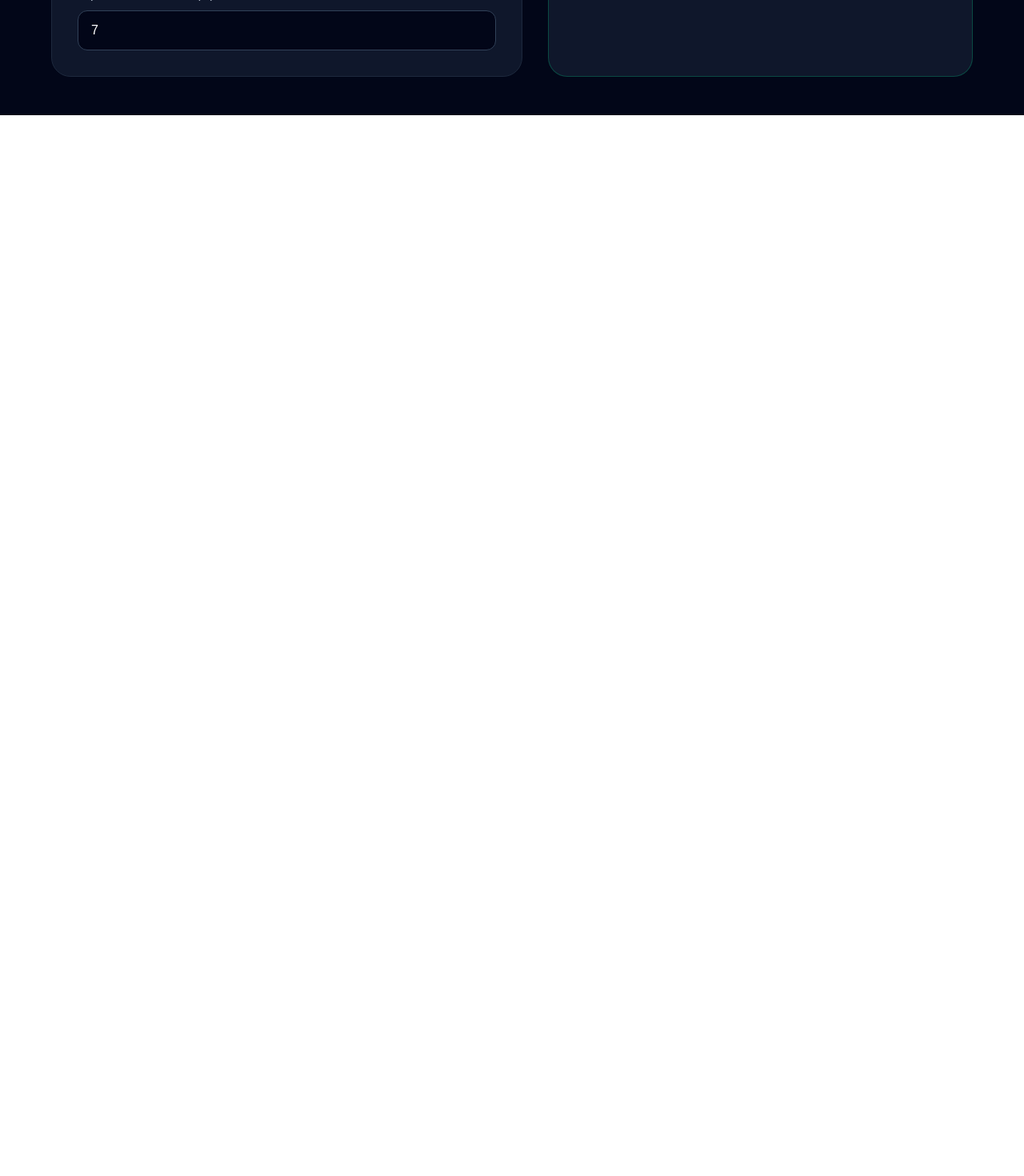
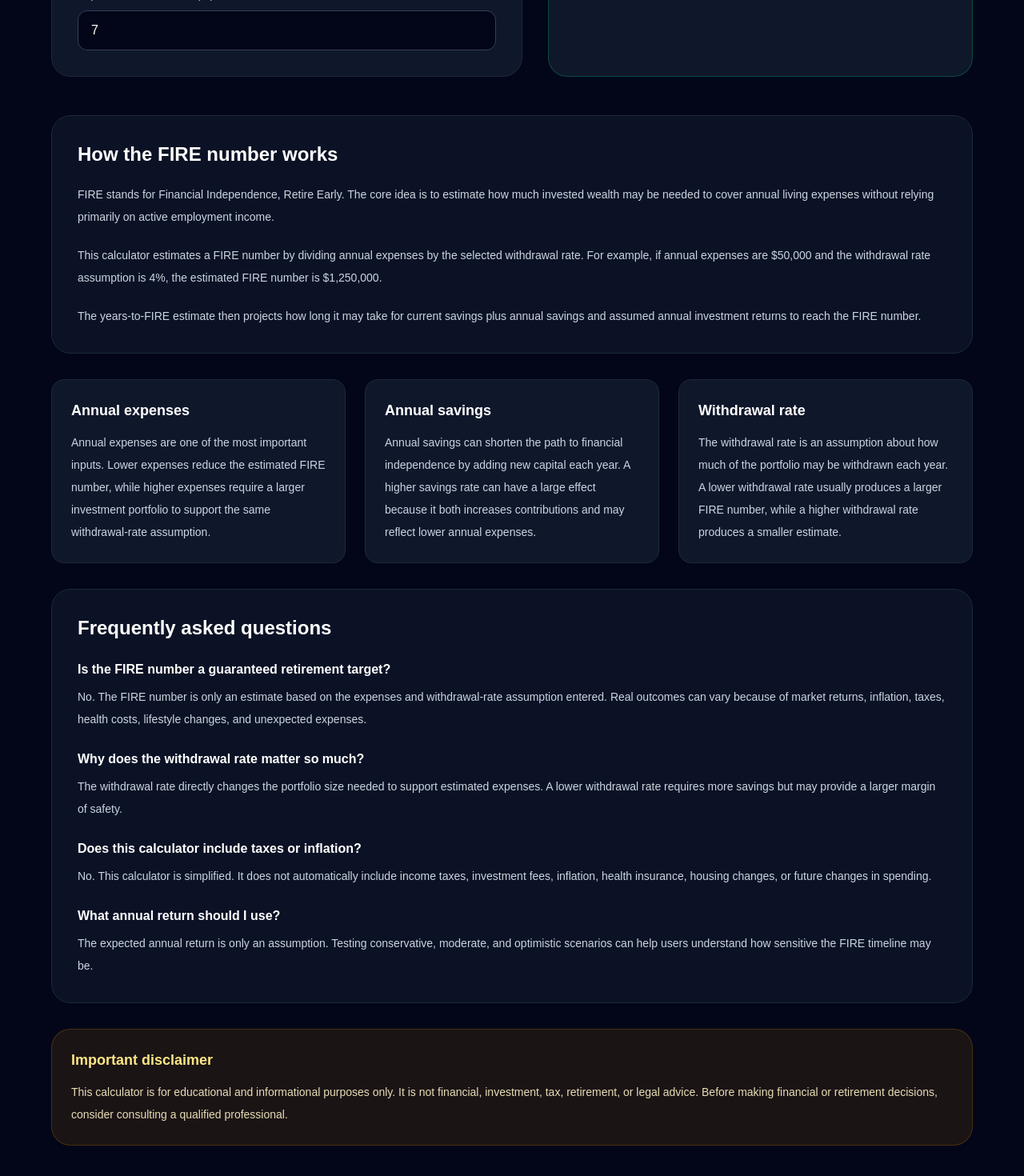
Before and after one commit to AWIN0420/wealthcalchub, a Next.js app: page /fire-calculator in a window 1280 px wide. Shown: the part 840-2310 px from the top of the page at 80% size. Before the commit the page ends 984 px from the top, so only its background shows below. Built offline with nearby package versions, Linux system fonts and the light colour scheme.

Commit message:
Enhance FIRE calculator content

```diff
--- a/src/app/fire-calculator/page.tsx
+++ b/src/app/fire-calculator/page.tsx
@@ -160,6 +160,138 @@ export default function FireCalculatorPage() {
             </p>
           </section>
         </div>
+
+        <section className="mt-12 rounded-3xl border border-slate-800 bg-slate-900/70 p-8">
+          <h2 className="text-2xl font-bold">
+            How the FIRE number works
+          </h2>
+
+          <div className="mt-5 space-y-5 text-sm leading-7 text-slate-300">
+            <p>
+              FIRE stands for Financial Independence, Retire Early. The core
+              idea is to estimate how much invested wealth may be needed to
+              cover annual living expenses without relying primarily on active
+              employment income.
+            </p>
+
+            <p>
+              This calculator estimates a FIRE number by dividing annual
+              expenses by the selected withdrawal rate. For example, if annual
+              expenses are $50,000 and the withdrawal rate assumption is 4%,
+              the estimated FIRE number is $1,250,000.
+            </p>
+
+            <p>
+              The years-to-FIRE estimate then projects how long it may take for
+              current savings plus annual savings and assumed annual investment
+              returns to reach the FIRE number.
+            </p>
+          </div>
+        </section>
+
+        <section className="mt-8 grid gap-6 md:grid-cols-3">
+          <div className="rounded-2xl border border-slate-800 bg-slate-900 p-6">
+            <h3 className="text-lg font-semibold text-white">
+              Annual expenses
+            </h3>
+            <p className="mt-3 text-sm leading-7 text-slate-300">
+              Annual expenses are one of the most important inputs. Lower
+              expenses reduce the estimated FIRE number, while higher expenses
+              require a larger investment portfolio to support the same
+              withdrawal-rate assumption.
+            </p>
+          </div>
+
+          <div className="rounded-2xl border border-slate-800 bg-slate-900 p-6">
+            <h3 className="text-lg font-semibold text-white">
+              Annual savings
+            </h3>
+            <p className="mt-3 text-sm leading-7 text-slate-300">
+              Annual savings can shorten the path to financial independence by
+              adding new capital each year. A higher savings rate can have a
+              large effect because it both increases contributions and may
+              reflect lower annual expenses.
+            </p>
+          </div>
+
+          <div className="rounded-2xl border border-slate-800 bg-slate-900 p-6">
+            <h3 className="text-lg font-semibold text-white">
+              Withdrawal rate
+            </h3>
+            <p className="mt-3 text-sm leading-7 text-slate-300">
+              The withdrawal rate is an assumption about how much of the
+              portfolio may be withdrawn each year. A lower withdrawal rate
+              usually produces a larger FIRE number, while a higher withdrawal
+              rate produces a smaller estimate.
+            </p>
+          </div>
+        </section>
+
+        <section className="mt-8 rounded-3xl border border-slate-800 bg-slate-900/70 p-8">
+          <h2 className="text-2xl font-bold">
+            Frequently asked questions
+          </h2>
+
+          <div className="mt-6 space-y-6">
+            <div>
+              <h3 className="font-semibold text-white">
+                Is the FIRE number a guaranteed retirement target?
+              </h3>
+              <p className="mt-2 text-sm leading-7 text-slate-300">
+                No. The FIRE number is only an estimate based on the expenses
+                and withdrawal-rate assumption entered. Real outcomes can vary
+                because of market returns, inflation, taxes, health costs,
+                lifestyle changes, and unexpected expenses.
+              </p>
+            </div>
+
+            <div>
+              <h3 className="font-semibold text-white">
+                Why does the withdrawal rate matter so much?
+              </h3>
+              <p className="mt-2 text-sm leading-7 text-slate-300">
+                The withdrawal rate directly changes the portfolio size needed
+                to support estimated expenses. A lower withdrawal rate requires
+                more savings but may provide a larger margin of safety.
+              </p>
+            </div>
+
+            <div>
+              <h3 className="font-semibold text-white">
+                Does this calculator include taxes or inflation?
+              </h3>
+              <p className="mt-2 text-sm leading-7 text-slate-300">
+                No. This calculator is simplified. It does not automatically
+                include income taxes, investment fees, inflation, health
+                insurance, housing changes, or future changes in spending.
+              </p>
+            </div>
+
+            <div>
+              <h3 className="font-semibold text-white">
+                What annual return should I use?
+              </h3>
+              <p className="mt-2 text-sm leading-7 text-slate-300">
+                The expected annual return is only an assumption. Testing
+                conservative, moderate, and optimistic scenarios can help users
+                understand how sensitive the FIRE timeline may be.
+              </p>
+            </div>
+          </div>
+        </section>
+
+        <section className="mt-8 rounded-3xl border border-amber-500/20 bg-amber-500/10 p-6">
+          <h2 className="text-lg font-semibold text-amber-200">
+            Important disclaimer
+          </h2>
+          <p className="mt-3 text-sm leading-7 text-amber-100/90">
+            This calculator is for educational and informational purposes only.
+            It is not financial, investment, tax, retirement, or legal advice.
+            Before making financial or retirement decisions, consider consulting
+            a qualified professional.
+          </p>
+        </section>
+
       </section>
     </main>
   );
```
